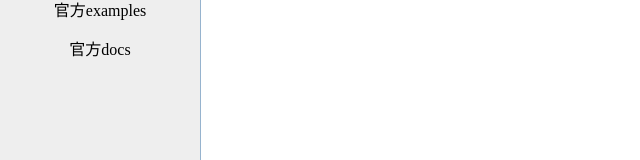
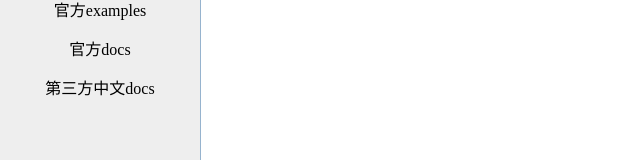
Before and after one commit to muzisanshi/threeJsProject, a plain HTML site: page index.html in a window 1280 px wide. Shown: the part 120-280 px from the top of the page, without its empty margins (0-640 px from the left). Drawn offline with Linux system fonts and the light colour scheme.

Commit message:
modify
modify

```diff
--- a/index.html
+++ b/index.html
@@ -23,6 +23,7 @@
 		<a class="a-normal titem" data-url="html/lines.html" href="javascript:void(0);">lines</a>
 		<a class="a-normal titem" data-url="https://threejs.org/examples/" href="javascript:void(0);">官方examples</a>
 		<a class="a-normal titem" data-url="https://threejs.org/docs/" href="javascript:void(0);">官方docs</a>
+		<a class="a-normal titem" data-url="http://techbrood.com/threejs/docs/" href="javascript:void(0);">第三方中文docs</a>
 	</div>
 	<div class="right-iframe">
 		<iframe id="iframe" src="html/cube.html"></iframe>
```
